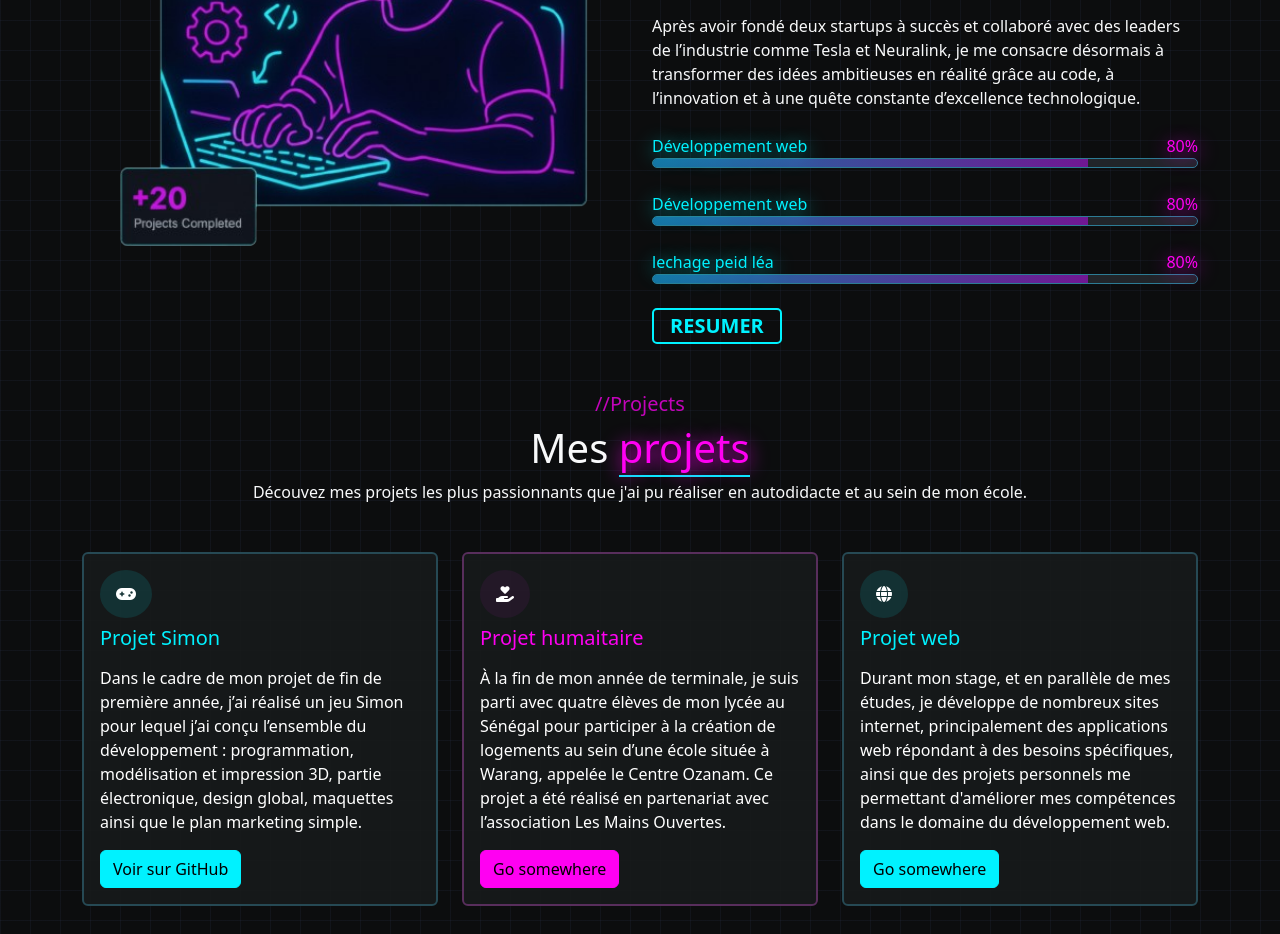
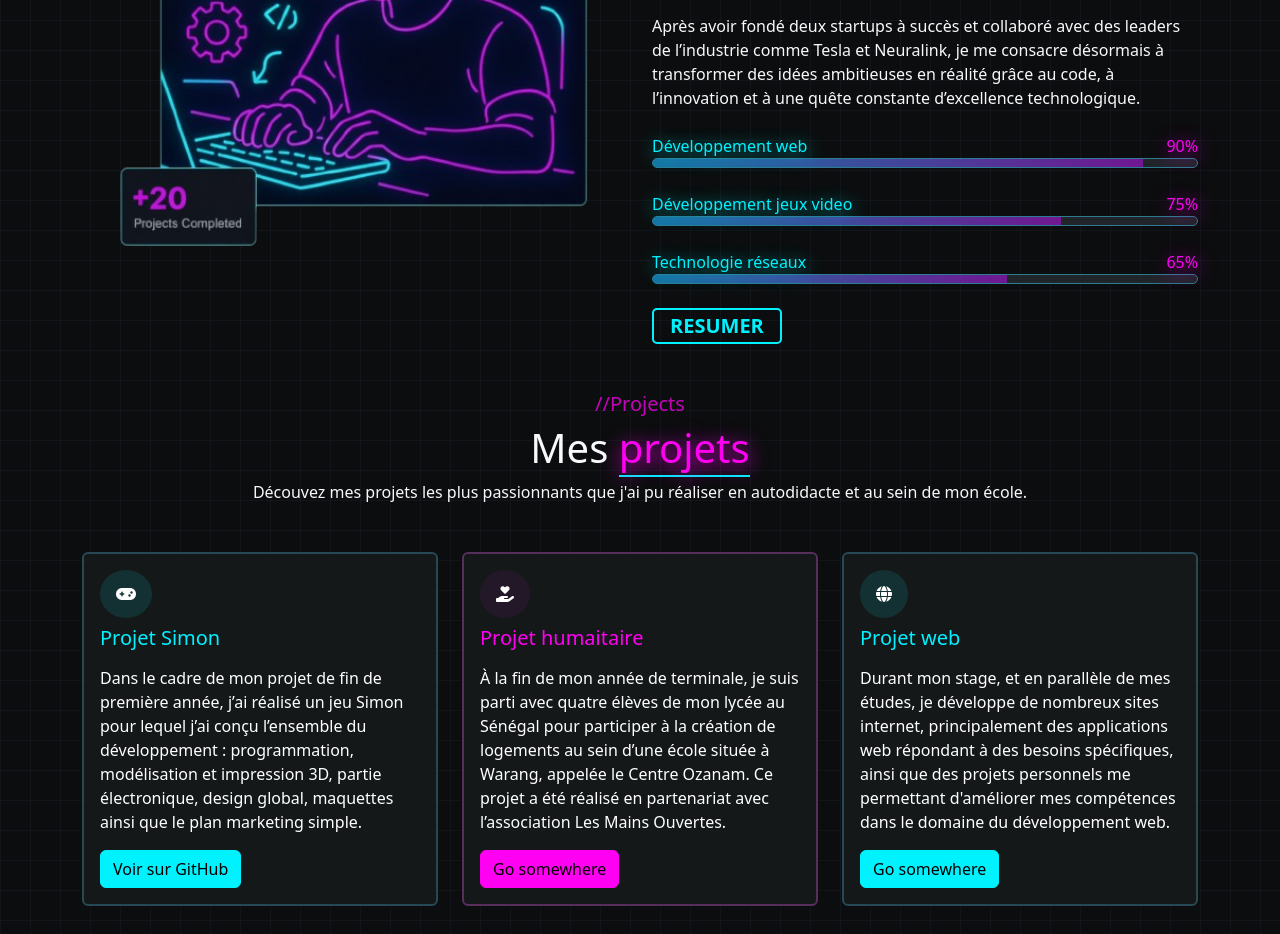
Before and after one commit to passaleph/CV, a website: page index.html in a window 1280 px wide. Shown: the part 1180-2114 px from the top of the page. Drawn offline with nearby package versions, Linux system fonts and the light colour scheme.

Commit message:
changement compétences
j'ai mit a jour ma abrre de compétence pour qu'elle crorresponde a ce que je suis

```diff
--- a/css/main.css
+++ b/css/main.css
@@ -57,7 +57,21 @@ body
     background-image:
       linear-gradient(to right, rgba(11, 169, 242, 0.6), rgba(166, 14, 217, 0.6)); /* dégradé semi-transparent */
     height: 100%;
-    width: 80%;
+    width: 90%;
+}
+
+#progress-bar-2 {
+    background-image:
+      linear-gradient(to right, rgba(11, 169, 242, 0.6), rgba(166, 14, 217, 0.6)); /* dégradé semi-transparent */
+    height: 100%;
+    width: 75%;
+}
+
+#progress-bar-3 {
+    background-image:
+      linear-gradient(to right, rgba(11, 169, 242, 0.6), rgba(166, 14, 217, 0.6)); /* dégradé semi-transparent */
+    height: 100%;
+    width: 65%;
 }
 
 .progress-bar{
--- a/index.html
+++ b/index.html
@@ -102,7 +102,7 @@
 
                         <div class="w-100 d-flex mt-4">
                             <span class="neon-bleu">Développement web</span>
-                            <span class="ms-auto neon-rose">80%</span>
+                            <span class="ms-auto neon-rose">90%</span>
                         </div>
 
                         <div class="bg-dark progress-bar w-100">
@@ -112,23 +112,23 @@
                         </div>
 
                         <div class="w-100 d-flex mt-4">
-                            <span class="neon-bleu">Développement web</span>
-                            <span class="ms-auto neon-rose">80%</span>
+                            <span class="neon-bleu">Développement jeux video</span>
+                            <span class="ms-auto neon-rose">75%</span>
                         </div>
 
                         <div class="bg-dark progress-bar w-100">
-                            <div id="progress-bar-1">
+                            <div id="progress-bar-2">
 
                             </div>
                         </div>
 
                         <div class="w-100 d-flex mt-4">
-                            <span class="neon-bleu">lechage peid léa</span>
-                            <span class="ms-auto neon-rose">80%</span>
+                            <span class="neon-bleu">Technologie réseaux</span>
+                            <span class="ms-auto neon-rose">65%</span>
                         </div>
 
                         <div class="bg-dark progress-bar w-100">
-                            <div id="progress-bar-1">
+                            <div id="progress-bar-3">
 
                             </div>
                         </div>
```
